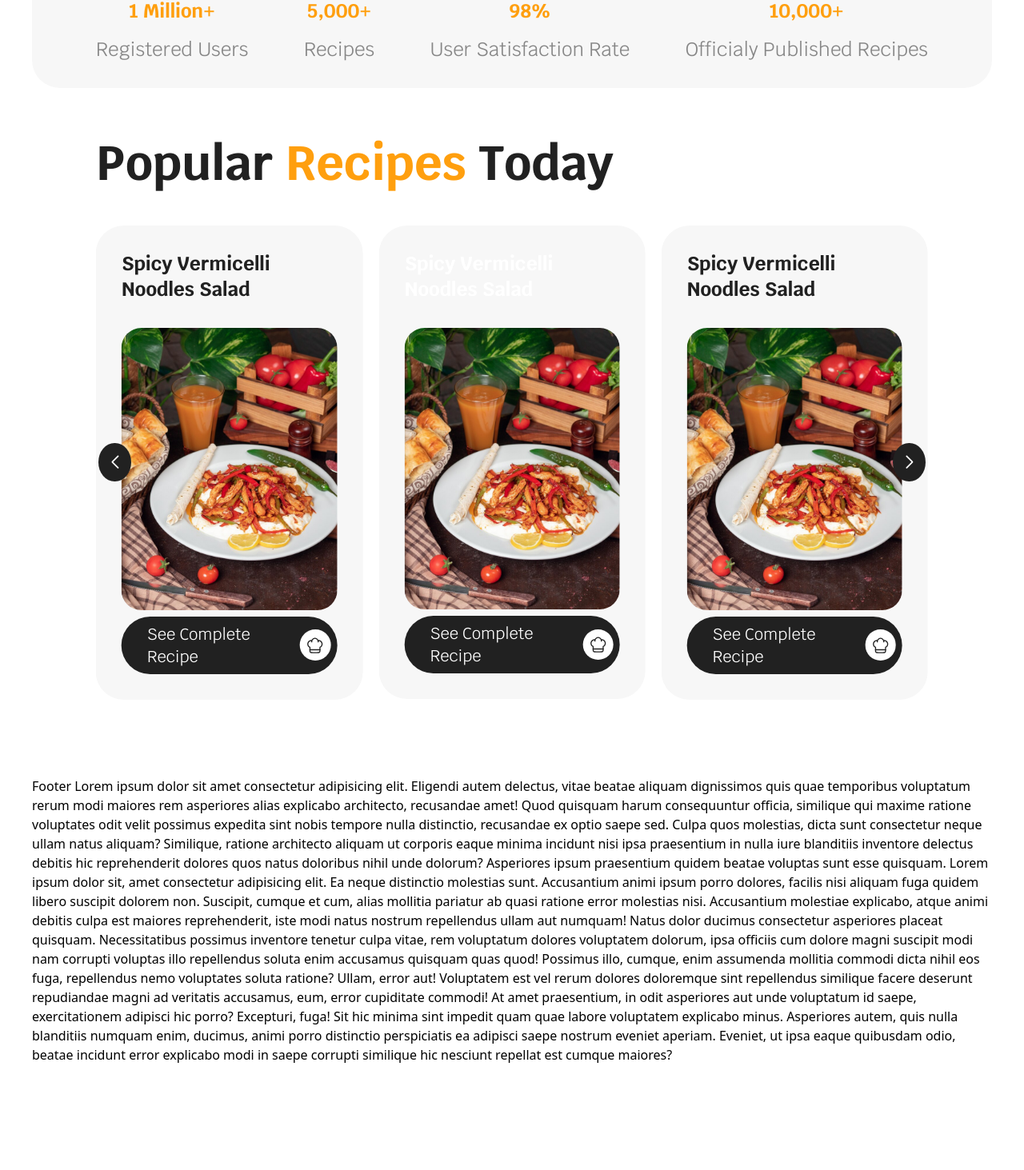
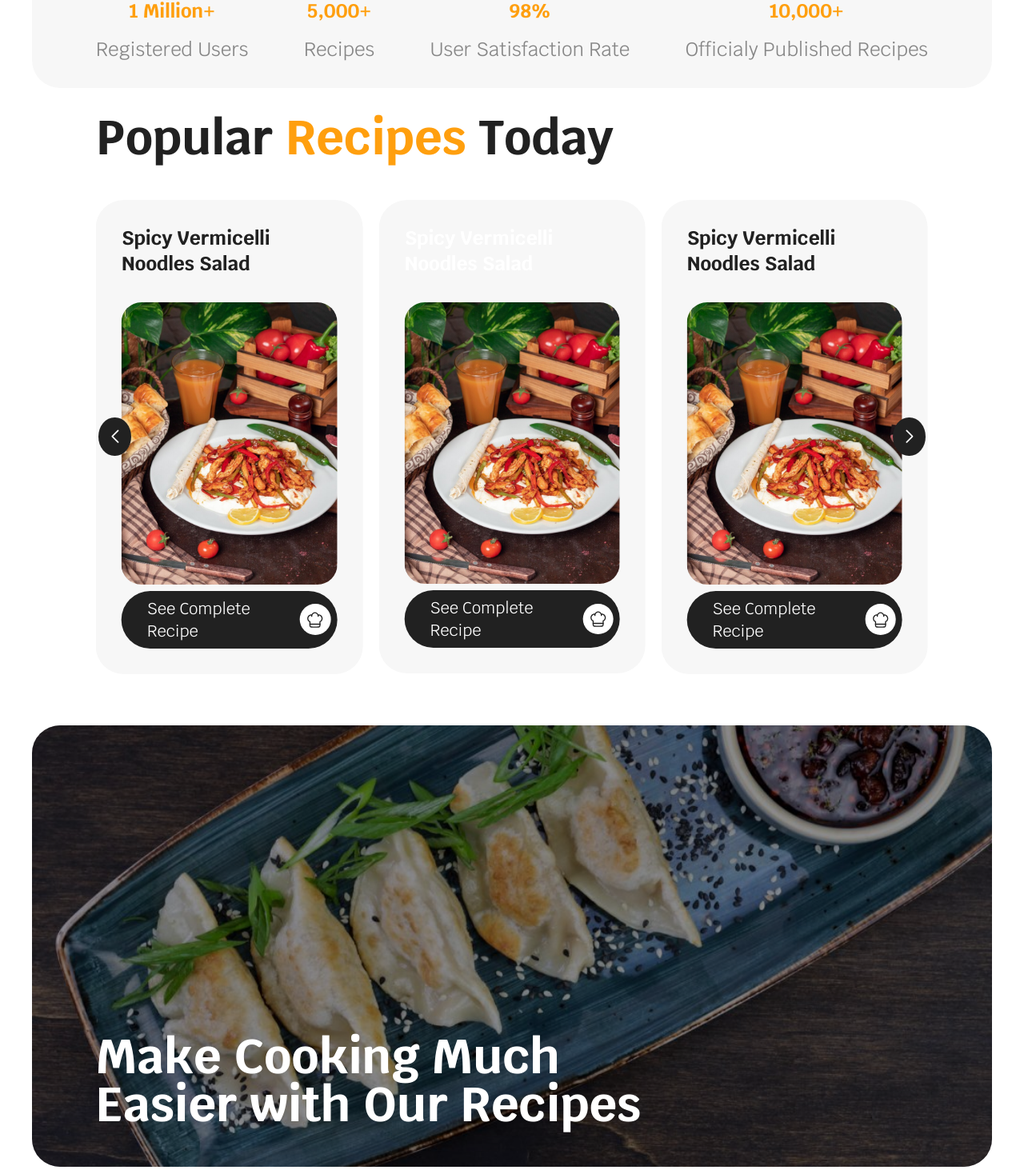
Before and after one commit to gaby5u/FlavorNest, a React (Vite) app: page / in a window 1280 px wide. Shown: the part 3607-5070 px from the top of the page at 80% size. Before the commit the page ends 4938 px from the top, so only its background shows below. Built offline with nearby package versions, Linux system fonts and the light colour scheme; a web font is replaced by a local one.

Commit message:
Create bg-img section

```diff
--- a/src/pages/Home.jsx
+++ b/src/pages/Home.jsx
@@ -329,7 +329,7 @@ const Home = () => {
           description="Officialy Published Recipes"
         />
       </div>
-      <div className="font-krub px-2 my-12 md:px-20 xl:my-16">
+      <div className="font-krub px-2 my-2 sm:my-4 md:px-20 xl:my-8">
         <Heading1
           title="Popular Recipes Today"
           highlight="Recipes"
@@ -338,6 +338,13 @@ const Home = () => {
         />
         <Slider />
       </div>
+      <div className="font-krub relative bg-[url('../assets/chicken-gyoza.jpg')] bg-center bg-no-repeat bg-cover w-full rounded-[35px] px-4 pt-32 pb-8 sm:px-8 md:px-20 md:pt-64 lg:pt-96">
+        <div className="absolute inset-0 bg-black/40 rounded-[35px]"></div>
+        <Heading1
+          title="Make Cooking Much Easier with Our Recipes"
+          className="relative text-white text-start max-w-[700px]"
+        />
+      </div>
     </div>
   );
 };
```
Also changed, not shown: src/assets/chicken-gyoza.jpg (added).
